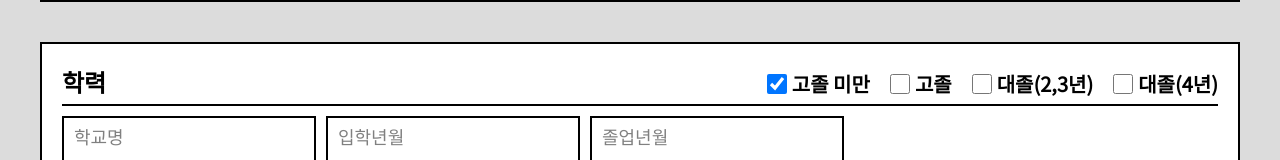
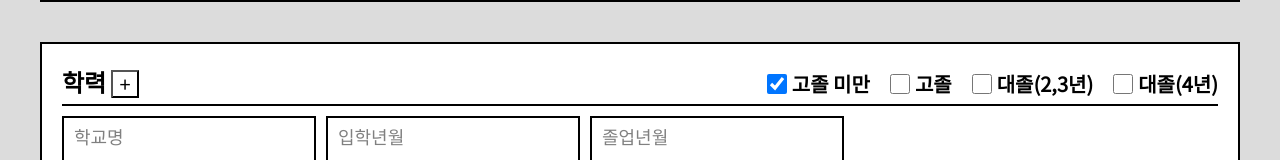
Before and after one commit to wnalsals123/Resume_Project, a React (Create React App) app in the folder resume/: page / in a window 1280 px wide. Both pictures are taken after a click on the item "학력". Shown: the part 498-658 px from the top of the page. Built offline with nearby package versions, Linux system fonts and the light colour scheme.

Commit message:
항목 추가 이벤트

```diff
--- a/resume/src/App.css
+++ b/resume/src/App.css
@@ -91,6 +91,35 @@
   margin-bottom: 40px;
 }
 
+.basicInfo h2 {
+  text-align: left;
+  margin: 0;
+  border-bottom: 2px solid black;
+  margin-bottom: 10px;
+  padding-bottom: 5px;
+}
+
+.addButton {
+  width: 28px;
+  height: 28px;
+  line-height: 0;
+  vertical-align: baseline;
+  padding: 0;
+  margin-left: 5px;
+  font-size: 20px;
+  background-color: white;
+  border-bottom: 2px solid black;
+  cursor: pointer;
+}
+
+.addButton:hover {
+  border-color: #E9967A;
+}
+
+.addButton:active {
+  background-color: gainsboro;
+}
+
 .imgBox {
   position: absolute;
   border: 2px solid black;
@@ -128,14 +157,6 @@
   color: black;
   border: 2px solid #E9967A;
   border-radius: 10px;
-}
-
-.basicInfo h2 {
-  text-align: left;
-  margin: 0;
-  border-bottom: 2px solid black;
-  margin-bottom: 10px;
-  padding-bottom: 5px;
 }
 
 .row {
--- a/resume/src/components/Content/Career.js
+++ b/resume/src/components/Content/Career.js
@@ -1,16 +1,15 @@
 import { inputBoxFocus, inputBoxBlur } from './Event/InputEvent'
 
 const Career = () => {
-  return(
+  const addEduEvent = () => {
+    console.log("addEduEvent!")
+  }
+
+  return (
     <div className="basicInfo 숨김" id="경력">
 
       <h2>경력
-      <div className='checkBoxWrap'>
-        <div className='checkBox'>
-          <input type="checkbox"></input>
-          <span>재직중</span>
-        </div>
-      </div>
+        <button onClick={addEduEvent} className='addButton'>+</button>
       </h2>
 
       <div className="row">
@@ -25,6 +24,10 @@ const Career = () => {
         <div className="inputBox 퇴사년월" id="inputBox 퇴사년월">
           <span>퇴사년월</span>
           <input onFocus={inputBoxFocus} onBlur={inputBoxBlur} id="퇴사년월" type="text" placeholder="2006.02"></input>
+        </div>
+        <div className='checkBox' style={{ margin: "0" }}>
+          <input type="checkbox"></input>
+          <span>재직중</span>
         </div>
       </div>
 
--- a/resume/src/components/Content/Education.js
+++ b/resume/src/components/Content/Education.js
@@ -1,4 +1,4 @@
-import React, { useEffect, useState } from 'react';
+import React, { useEffect, useState, useRef } from 'react';
 import { inputBoxFocus, inputBoxBlur } from './Event/InputEvent';
 
 const Edu1 = () => {
@@ -143,6 +143,26 @@ const Edu4 = () => {
 }
 
 const Education = () => {
+  const [addEdu, setAddEdu] = useState([])
+  const [eduEvent, setEduEvent] = useState(false)
+  const nextId = useRef(0);
+
+  const addEduEvent = () => {
+    const edu = {
+      id: "edu" + nextId.current
+    };
+
+    setAddEdu(addEdu.concat(edu));
+    setEduEvent(true)
+    nextId.current += 1;
+    console.log(eduEvent)
+  }
+
+  const deleteEdu = (e) => {
+    setAddEdu(addEdu.filter((item) => (item.id !== e.target.id)))
+    setEduEvent(true)
+  }
+
   const checkBox = [
     { id: "checkBox1", name: "고졸 미만" },
     { id: "checkBox2", name: "고졸" },
@@ -159,11 +179,10 @@ const Education = () => {
       e.target.checked = true
       console.log(e.target.checked)
     } else {
-      let disableBox = checkBox.filter((item) => (e.target.id !== item.id))
+      let disableBox = checkBox.filter((item) => (item.id !== e.target.id))
       disableBox.map((item) => (document.getElementById(item.id).checked = false))
       setPreCheck(e.target.id)
     }
-
   }
 
   const checkBoxList = checkBox.map((item) => (
@@ -183,6 +202,28 @@ const Education = () => {
     }
   }
 
+  const addEduCreate = () => {
+    if (eduEvent) return (
+      addEdu.map((item) => (
+        <div className="row" key={item.id}>
+          <div className="inputBox 학교명" id={"inputBox 학교명" + item.id}>
+            <span>학교명</span>
+            <input onFocus={inputBoxFocus} onBlur={inputBoxBlur} id={"학교명" + item.id} type="text" placeholder="OO대학교"></input>
+          </div>
+          <div className="inputBox 입학년월" id={"inputBox 입학년월" + item.id}>
+            <span>입학년월</span>
+            <input onFocus={inputBoxFocus} onBlur={inputBoxBlur} id={"입학년월" + item.id} type="text" placeholder="2002.03"></input>
+          </div>
+          <div className="inputBox 졸업년월" id={"inputBox 졸업년월" + item.id}>
+            <span>졸업년월</span>
+            <input onFocus={inputBoxFocus} onBlur={inputBoxBlur} id={"졸업년월" + item.id} type="text" placeholder="2006.02"></input>
+          </div>
+          <button onClick={deleteEdu} id={item.id}>삭제</button>
+        </div>
+      ))
+    )
+  }
+
   useEffect(() => {
     const element = document.getElementById("checkBox1")
     element.checked = true
@@ -192,12 +233,14 @@ const Education = () => {
     <div className="basicInfo 숨김" id="학력">
 
       <h2>학력
+        <button onClick={addEduEvent} className='addButton'>+</button>
         <div className='checkBoxWrap'>
           {checkBoxList}
         </div>
       </h2>
 
       {selectEdu()}
+      {addEduCreate()}
 
     </div>
   )
--- a/resume/src/components/Content/Event/InputEvent.js
+++ b/resume/src/components/Content/Event/InputEvent.js
@@ -1,13 +1,13 @@
 const inputBoxFocus = (e) => {
     let str = "inputBox " + (e.target.id)
     let element = document.getElementById(str)
-    element.className = str + " Clik"
+    element.className = element.className + " Clik"
 }
 
 const inputBoxBlur = (e) => {
     let str = "inputBox " + (e.target.id)
     let element = document.getElementById(str)
-    element.className = "inputBox " + (e.target.id)
+    element.className = (element.className).slice(0, -5)
 }
 
 export { inputBoxFocus, inputBoxBlur }
```
Also changed, not shown: 1 other file (tests, documents, lock files or other folders). Lines whose indentation alone changed are shown as unchanged.
